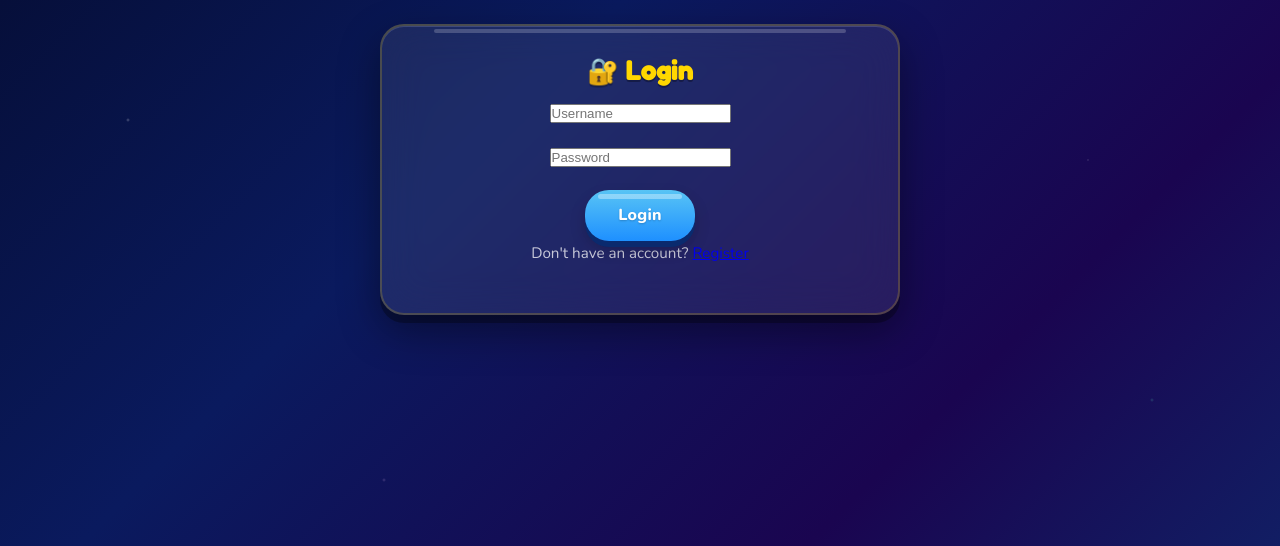
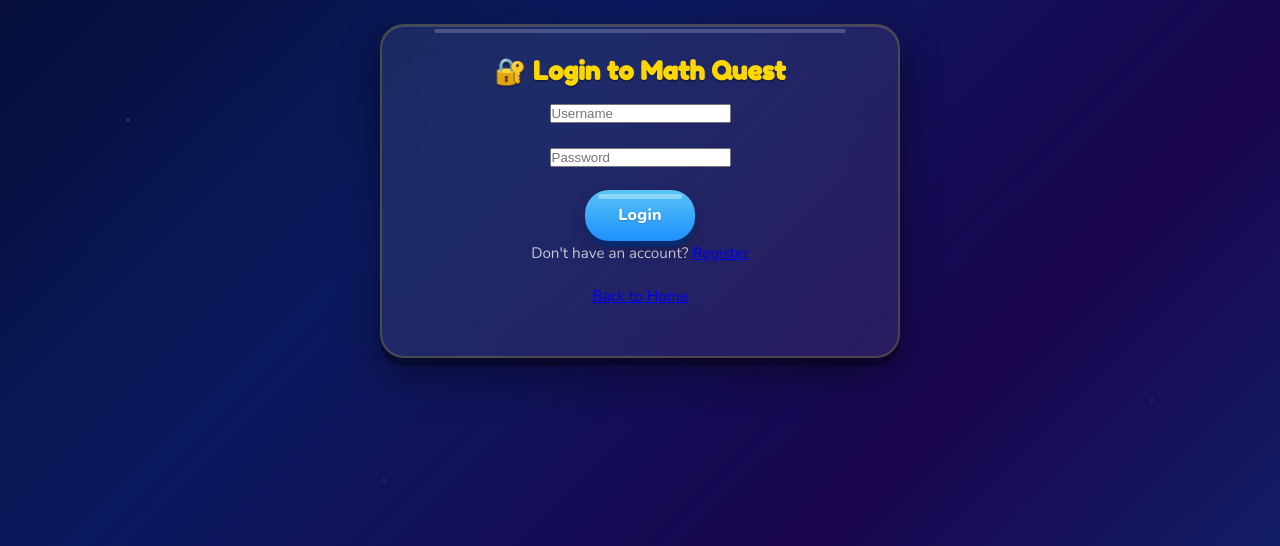
Before and after one commit to jevon1-23/math-quest, a PHP site: page /login.php in a window 1280 px wide. Shown: the top 546 px of the page. Run offline with PHP 8.4, Linux system fonts and the light colour scheme; some libraries are stand-ins or nearby versions.

Commit message:
Remove progress column check from login

```diff
--- a/login.php
+++ b/login.php
@@ -21,18 +21,8 @@ if ($_SERVER["REQUEST_METHOD"] == "POST") {
         $_SESSION['user_id'] = $user['id'];
         $_SESSION['role']    = $user['role'];
 
-        // ✅ FIRST LOGIN CHECK (initialize progress)
-        if (empty($user['progress'])) {
-
-            $defaultProgress = json_encode([
-                "coins" => 0,
-                "levels" => [],
-                "stars" => []
-            ]);
-
-            $update = $pdo->prepare("UPDATE users SET progress = ? WHERE id = ?");
-            $update->execute([$defaultProgress, $user['id']]);
-        }
+        // REMOVED: The progress column check since it doesn't exist in PostgreSQL
+        // Progress will be handled by the game progress table instead
 
         // Redirect to home
         header("Location: index.php");
@@ -47,13 +37,13 @@ if ($_SERVER["REQUEST_METHOD"] == "POST") {
 <!DOCTYPE html>
 <html>
 <head>
-    <title>Login</title>
+    <title>Login - Math Quest</title>
     <link rel="stylesheet" href="style.css">
 </head>
 <body>
 
 <div class="card">
-    <h2>🔐 Login</h2>
+    <h2>🔐 Login to Math Quest</h2>
 
     <?php if ($error): ?>
         <p style="color:red;"><?php echo htmlspecialchars($error); ?></p>
@@ -66,6 +56,7 @@ if ($_SERVER["REQUEST_METHOD"] == "POST") {
     </form>
 
     <p>Don't have an account? <a href="register.php">Register</a></p>
+    <p><a href="index.php">Back to Home</a></p>
 </div>
 
 </body>
```
